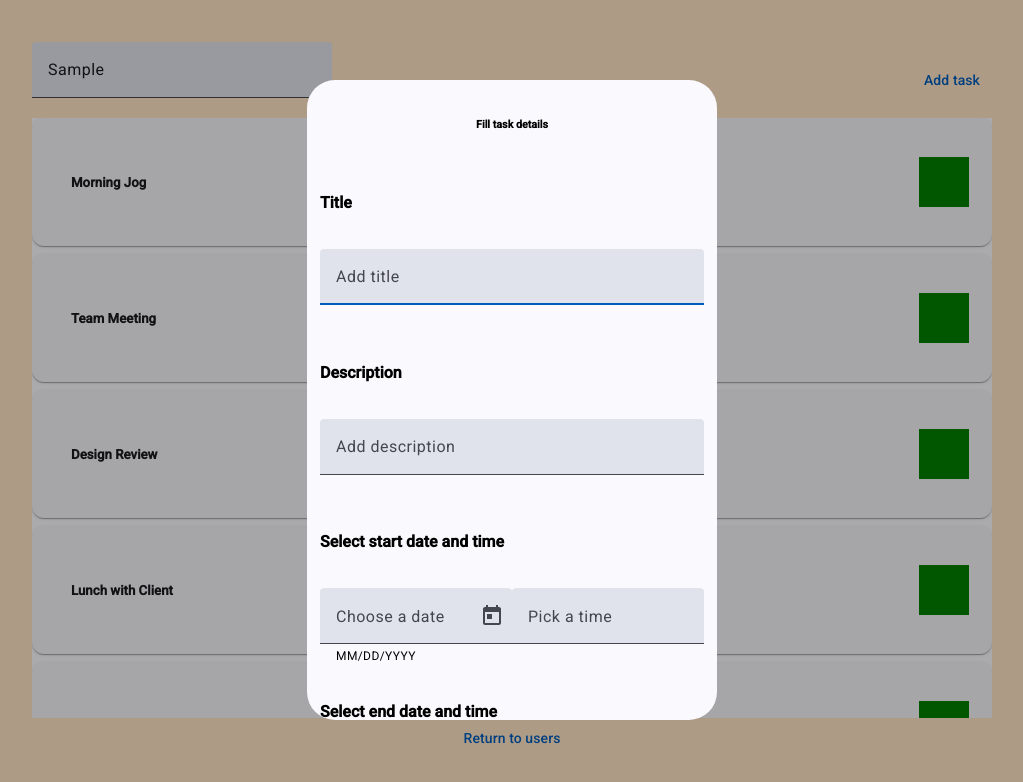
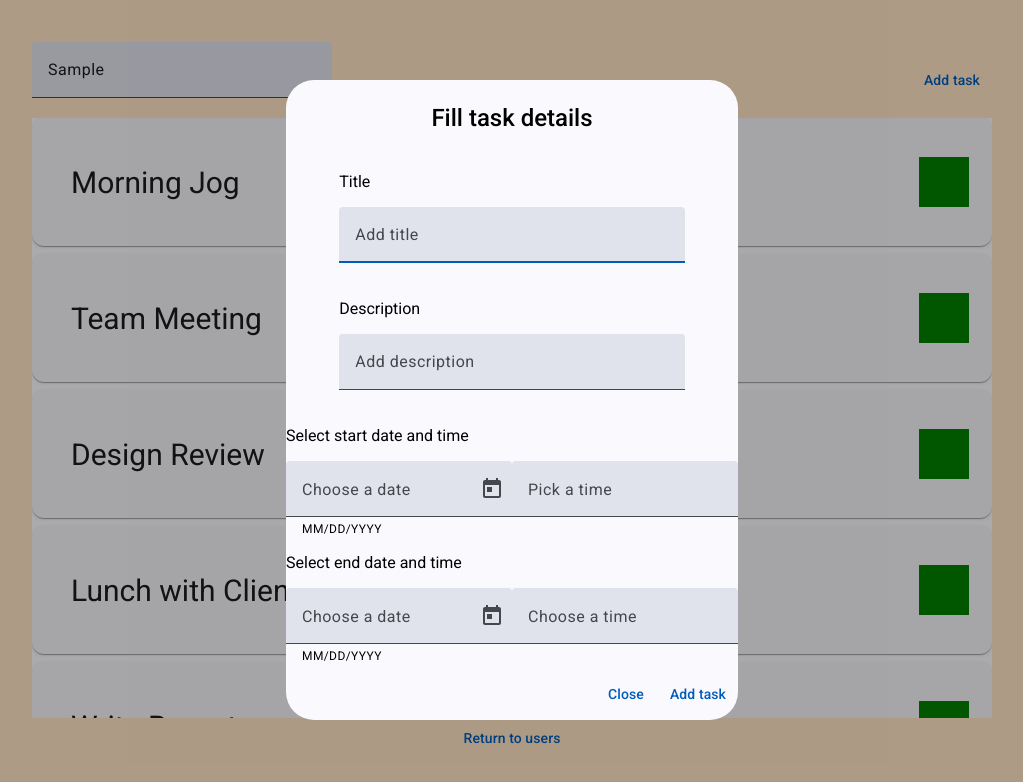
Before and after one commit to abanardi/angular-task-app, an Angular app: page /tasks in a window 1280 px wide. Both pictures are taken after typing "Sample" into the empty fields and a click on the button "Add task". Shown: the top 782 px of the page, without its empty margins (128-1151 px from the left). Built offline with nearby package versions, Linux system fonts and the light colour scheme.

Commit message:
Fixing some styling issues

```diff
--- a/src/app/components/add-task-dialog/add-task-dialog.component.html
+++ b/src/app/components/add-task-dialog/add-task-dialog.component.html
@@ -1,23 +1,27 @@
 <div class="dialog-container">
   <div class="input-field">
-    <h6>Fill task details</h6>
+    <p class="dialog-title">Fill task details</p>
 
     <div class="add-title">
-      <h6 class="title-text">Title</h6>
+      <div class="wrapper">
+        <p class="title-text">Title</p>
         <mat-form-field>
           <input matInput type="text" placeholder="Add title" />
         </mat-form-field>
       </div>
+    </div>
 
     <div class="add-description">
-      <h6 class="title-text">Description</h6>
+      <div class="wrapper">
+        <p class="title-text">Description</p>
         <mat-form-field>
           <input matInput type="text" placeholder="Add description" />
         </mat-form-field>
       </div>
+    </div>
 
     <div class="add-start-datetime">
-      <h6 class="title-text">Select start date and time</h6>
+      <p class="title-text">Select start date and time</p>
       <div class="datetime-picker-container">
         <mat-form-field class="datetime-form">
           <mat-label>Choose a date</mat-label>
@@ -37,7 +41,7 @@
     </div>
 
     <div class="add-end-datetime">
-      <h6 class="title-text">Select end date and time</h6>
+      <p class="title-text">Select end date and time</p>
       <div class="datetime-picker-container">
         <mat-form-field class="datetime-form">
           <mat-label>Choose a date</mat-label>
@@ -57,7 +61,7 @@
     </div>
 
     <!-- <div class="add-date-range">
-      <h6 class="title-text">Select Date Range</h6>
+      <p class="title-text">Select Date Range</p>
       <mat-form-field>
         <mat-label>Enter a date range</mat-label>
         <mat-date-range-input [rangePicker]="picker">
--- a/src/app/components/add-task-dialog/add-task-dialog.component.scss
+++ b/src/app/components/add-task-dialog/add-task-dialog.component.scss
@@ -10,10 +10,31 @@
   display: flex;
   flex-direction: column;
   align-items: center;
+}
+
+.wrapper {
+  width: 90%;
+}
+
+.add-title {
+  display: flex;
+  flex-direction: row;
+  justify-content: center;
   width: 30vw;
-  margin-left: 1vw;
-  margin-right: 1vw;
-  margin-top: 1vw;
+}
+
+.mat-form-field-div {
+  width: 100%;
+  display: flex;
+  flex-direction: row;
+  justify-content: center;
+}
+
+.add-description {
+  display: flex;
+  flex-direction: row;
+  justify-content: center;
+  width: 30vw;
 }
 
 .buttons {
@@ -23,7 +44,7 @@
 }
 
 mat-form-field {
-  width: 30vw;
+  width: 100%;
 }
 
 .title-text {
@@ -38,3 +59,8 @@ datetime-picker-container {
 .datetime-form {
   width: 50%;
 }
+
+.dialog-title {
+  font-size: 24px;
+  font-weight: 500;
+}
--- a/src/app/components/task-card/task-card.component.html
+++ b/src/app/components/task-card/task-card.component.html
@@ -1,6 +1,6 @@
 <mat-card>
   <div class="task-name">
-    <h5>{{ task.title }}</h5>
+    <p>{{ task.title }}</p>
   </div>
   <div class="task-complete"></div>
 </mat-card>
--- a/src/app/components/task-card/task-card.component.scss
+++ b/src/app/components/task-card/task-card.component.scss
@@ -17,8 +17,9 @@ mat-card {
   //   align-items: center;
 }
 
-h5 {
+p {
   margin-left: 1rem;
+  font-size: 30px;
 }
 
 .task-complete {
--- a/src/app/components/user-action-dialogs/add-user-dialog/add-user-dialog.component.html
+++ b/src/app/components/user-action-dialogs/add-user-dialog/add-user-dialog.component.html
@@ -1,8 +1,8 @@
 <div class="dialog-container">
   <div class="input-field">
-    <h6>Fill user details</h6>
+    <p class="dialog-title">Fill user details</p>
     <div class="add-name">
-      <h6 class="title-text">Name</h6>
+      <p class="title-text">Name</p>
       <mat-form-field>
         <input
           matInput
@@ -14,7 +14,7 @@
     </div>
 
     <div class="add-description">
-      <h6 class="title-text">Description</h6>
+      <p class="title-text">Description</p>
       <mat-form-field>
         <input
           matInput
@@ -26,7 +26,7 @@
     </div>
 
     <div class="add-team">
-      <h6 class="title-text">Team</h6>
+      <p class="title-text">Team</p>
       <mat-form-field>
         <input
           matInput
@@ -38,7 +38,7 @@
     </div>
 
     <div class="add-date-started">
-      <h6 class="title-text">Date Started</h6>
+      <p class="title-text">Date Started</p>
       <mat-form-field>
         <input
           matInput
--- a/src/app/components/user-action-dialogs/add-user-dialog/add-user-dialog.component.scss
+++ b/src/app/components/user-action-dialogs/add-user-dialog/add-user-dialog.component.scss
@@ -29,3 +29,8 @@ mat-form-field {
 .title-text {
   font-size: 16px;
 }
+
+.dialog-title {
+  font-size: 24px;
+  font-weight: 500;
+}
```
Lines whose indentation alone changed are shown as unchanged.
